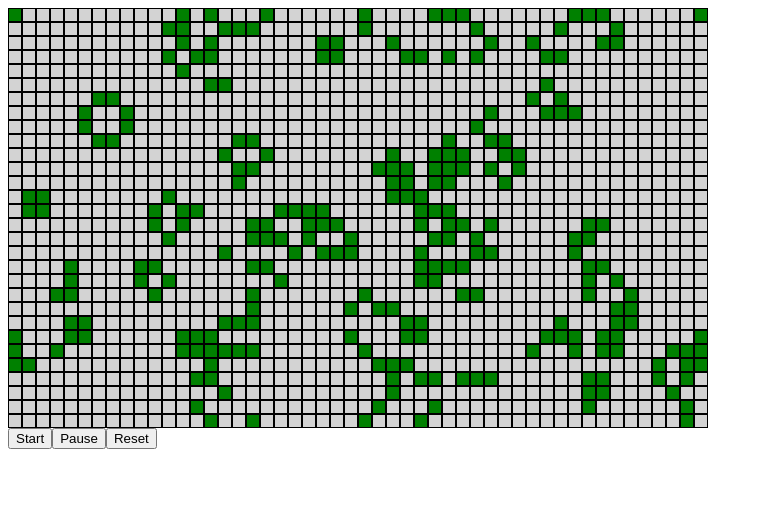
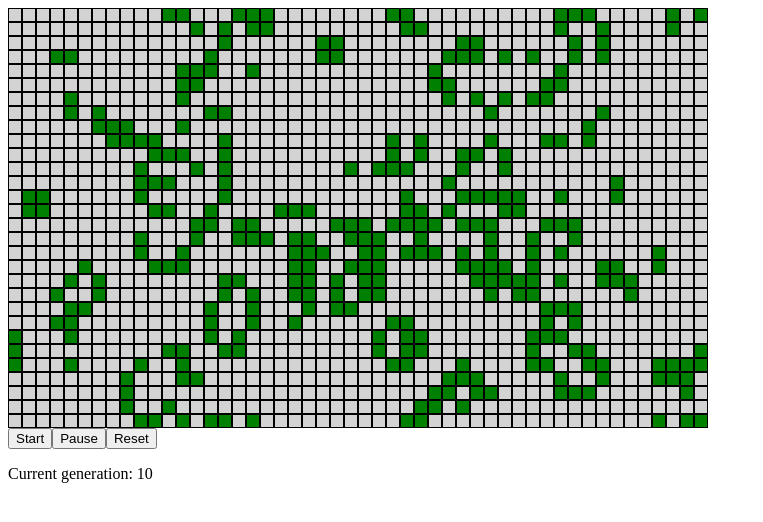
Before and after one commit to ananasij/Game-of-Life, a React app: page / in a window 1280 px wide. Shown: the top 522 px of the page, without its empty margins (0-763 px from the left). Built offline with nearby package versions, Linux system fonts and the light colour scheme.

Commit message:
Generation counter

```diff
--- a/app/src/components/Grid.jsx
+++ b/app/src/components/Grid.jsx
@@ -7,7 +7,8 @@ class Grid extends React.Component {
             width: 50,
             height: 30,
             currentGrid: [],
-            runningID: null
+            runningID: null,
+            currentGeneration: 0
         };
     }
 
@@ -38,18 +39,19 @@ class Grid extends React.Component {
                 count += 1;
             }
         }
-        this.setState({ currentGrid: grid }, () => this.startGame());
+        this.setState({ currentGrid: grid, currentGeneration: 0 }, () => this.startGame());
     }
 
     calculateNextGenerationGrid() {
         const newGenerationGrid = [];
+        const currentGeneration = this.state.currentGeneration + 1;
         for (let i = 0; i < this.state.width; i += 1) {
             newGenerationGrid[i] = [];
             for (let j = 0; j < this.state.height; j += 1) {
                 newGenerationGrid[i][j] = this.calculateNextGenerationCell(i, j);
             }
         }
-        this.setState({ currentGrid: newGenerationGrid });
+        this.setState({ currentGrid: newGenerationGrid, currentGeneration });
     }
 
     calculateNextGenerationCell(x, y) {
@@ -136,6 +138,7 @@ class Grid extends React.Component {
                 <button onClick={() => this.startGame()}>Start</button>
                 <button onClick={() => this.pauseGame()}>Pause</button>
                 <button onClick={() => this.initGrid()}>Reset</button>
+                <p>Current generation: {this.state.currentGeneration}</p>
             </div>
         );
     }
```
